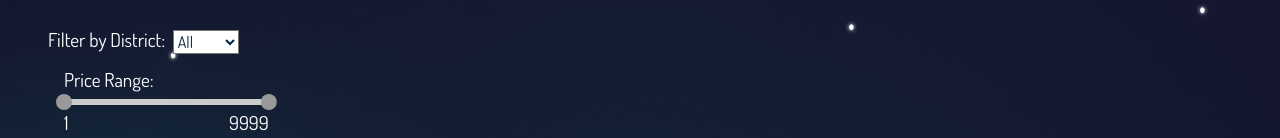
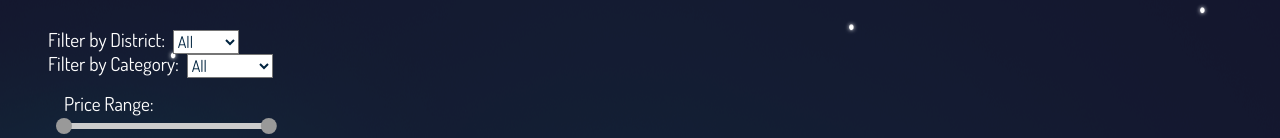
Before and after one commit to Talgaon4/MarketPlace, a React (Create React App) app in the folder client/: page /search-items in a window 1280 px wide. Shown: the part 149-287 px from the top of the page. Built offline with nearby package versions, Linux system fonts and the light colour scheme; no server answers; a web font is replaced by a local one.

Commit message:
add category item filter

```diff
--- a/client/src/pages/search-items.js
+++ b/client/src/pages/search-items.js
@@ -10,11 +10,12 @@ export const SearchItems = () => {
   const [items, setItems] = useState([]);
   const [savedItems, setSavedItems] = useState([]);
   const [selectedDistrict, setSelectedDistrict] = useState("");
+  const [selectedCategory, setSelectedCategory] = useState("");
   const [priceRange, setPriceRange] = useState([1, 9999]); // Initial price range values
   const userID = useGetUserID();
 
   useEffect(() => {
-    const fetchItems = async (district, minPrice, maxPrice) => {
+    const fetchItems = async (district, minPrice, maxPrice, category) => {
       try {
         const response = await axios.get(
           "http://localhost:3001/items/itemsSearch",
@@ -23,6 +24,7 @@ export const SearchItems = () => {
               district: district,
               minPrice: minPrice,
               maxPrice: maxPrice,
+              category: category,
             },
           }
         );
@@ -44,9 +46,9 @@ export const SearchItems = () => {
     };
 
     const [minPrice, maxPrice] = priceRange; // Destructure the price range values
-    fetchItems(selectedDistrict, minPrice, maxPrice);
+    fetchItems(selectedDistrict, minPrice, maxPrice, selectedCategory);
     fetchSavedItems();
-  }, [userID, selectedDistrict, priceRange]);
+  }, [userID, selectedDistrict, priceRange, selectedCategory]);
 
   const saveItem = async (itemID) => {
     try {
@@ -78,6 +80,10 @@ export const SearchItems = () => {
     setSelectedDistrict(event.target.value);
   };
 
+  const handleCategoryChange = (event) => {
+    setSelectedCategory(event.target.value);
+  };
+
   const handlePriceRangeChange = (newRange) => {
     setPriceRange(newRange);
   };
@@ -101,6 +107,22 @@ export const SearchItems = () => {
           <option value="Central">Central</option>
         </select>
       </div>
+      <div className="d-flex align-items-start filter">
+  <label htmlFor="category">Filter by Category: &nbsp;</label>
+  <select
+    className="dropdown ml-3"
+    id="category"
+    value={selectedCategory}
+    onChange={handleCategoryChange}
+  >
+    <option value="">All</option>
+    <option value="Keyboards">Keyboards</option>
+    <option value="Monitors">Monitors</option>
+    <option value="Screens">Screens</option>
+    <option value="Consoles">Consoles</option>
+    <option value="Other">Other</option>
+  </select>
+</div>
       <div className="filter p-3">
         <label htmlFor="priceRange">Price Range:</label>
         <Range
```
Also changed, not shown: 1 other file (tests, documents, lock files or other folders).
